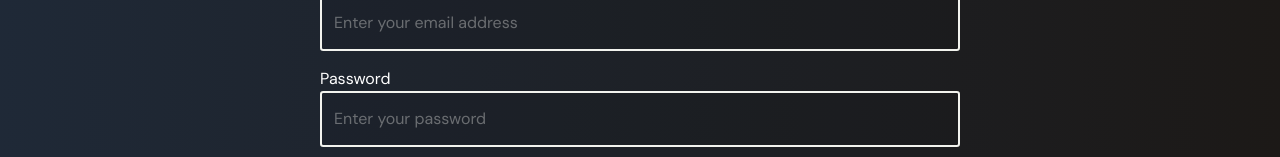
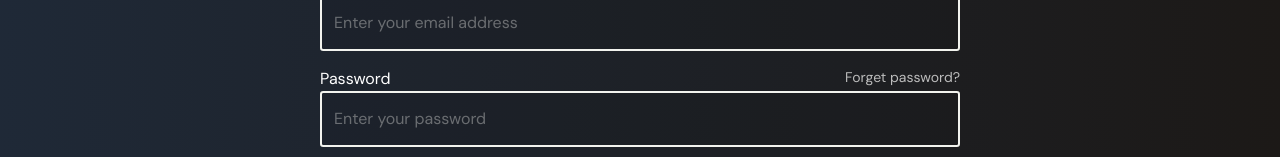
Before and after one commit to taylor50737/cap805_group3_gamerLibrae_frontend, a React (Vite) app: page /auth in a window 1280 px wide. Shown: the part 245-402 px from the top of the page. Built offline with nearby package versions, Linux system fonts and the light colour scheme.

Commit message:
Add the forget password button

```diff
--- a/src/Auth/pages/auth.jsx
+++ b/src/Auth/pages/auth.jsx
@@ -91,6 +91,7 @@ const Auth = () => {
           id='password'
           type='password'
           label='Password'
+          forgetpassword={isLoginMode ? false : true}
           placeholder={
             isLoginMode ? 'Enter your password' : 'Enter a password with at least 5 characters'
           }
--- a/src/shared/components/FormElements/CustomInput.jsx
+++ b/src/shared/components/FormElements/CustomInput.jsx
@@ -71,7 +71,7 @@ const CustomInput = (props) => {
     );
 
   const forgetPasswordButton =
-    props.forgetpassword === 'false' ? <p className='forgetpassword'>Forget password?</p> : <></>;
+    props.forgetpassword === false ? <p className='forgetpassword'>Forget password?</p> : <></>;
 
   return (
     <div
--- a/src/shared/components/FormElements/CustomInputKuri.css
+++ b/src/shared/components/FormElements/CustomInputKuri.css
@@ -24,6 +24,14 @@
 
 .form-control .forgetpassword {
   display: inline;
+  float: right;
+  font-size: 0.875rem;
+  color: #bcbcbc;
+  cursor: pointer;
+}
+
+.form-control .forgetpassword:hover {
+  color: #959595;
 }
 
 .form-control input,
```
